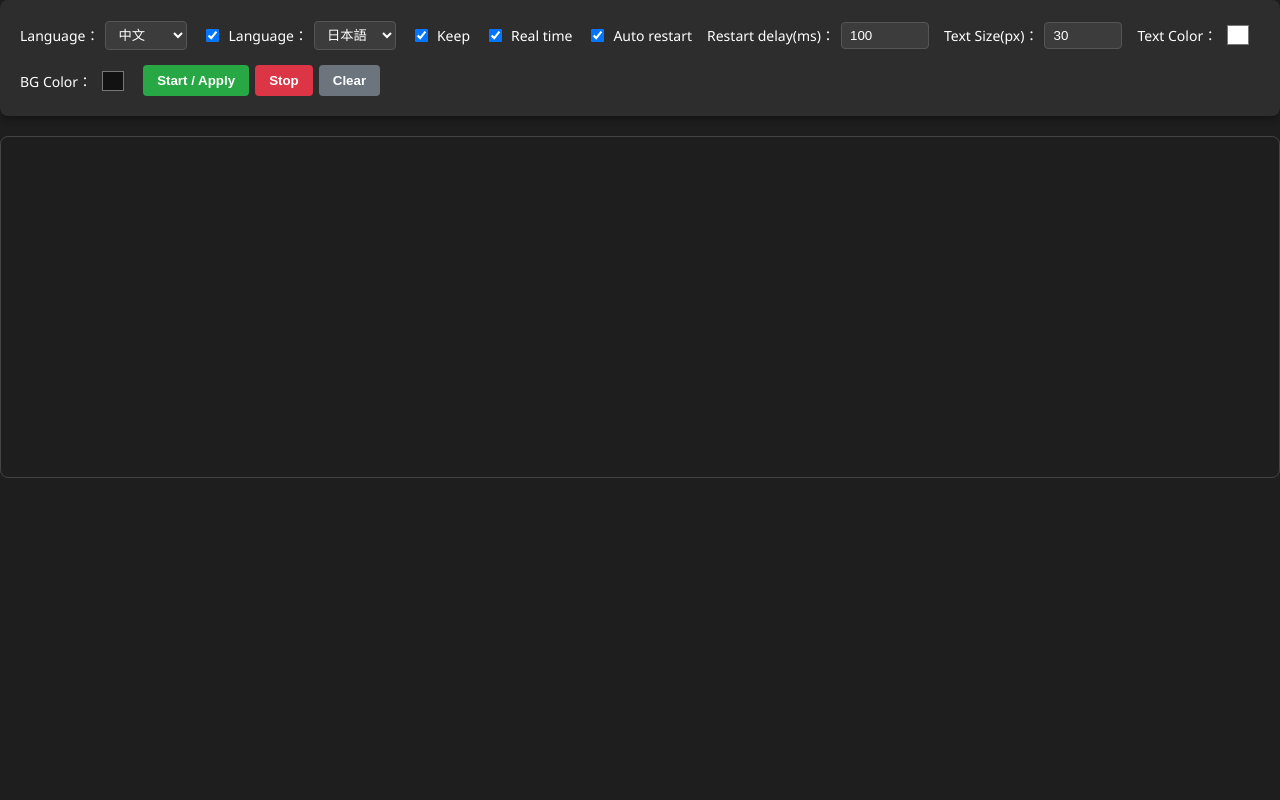
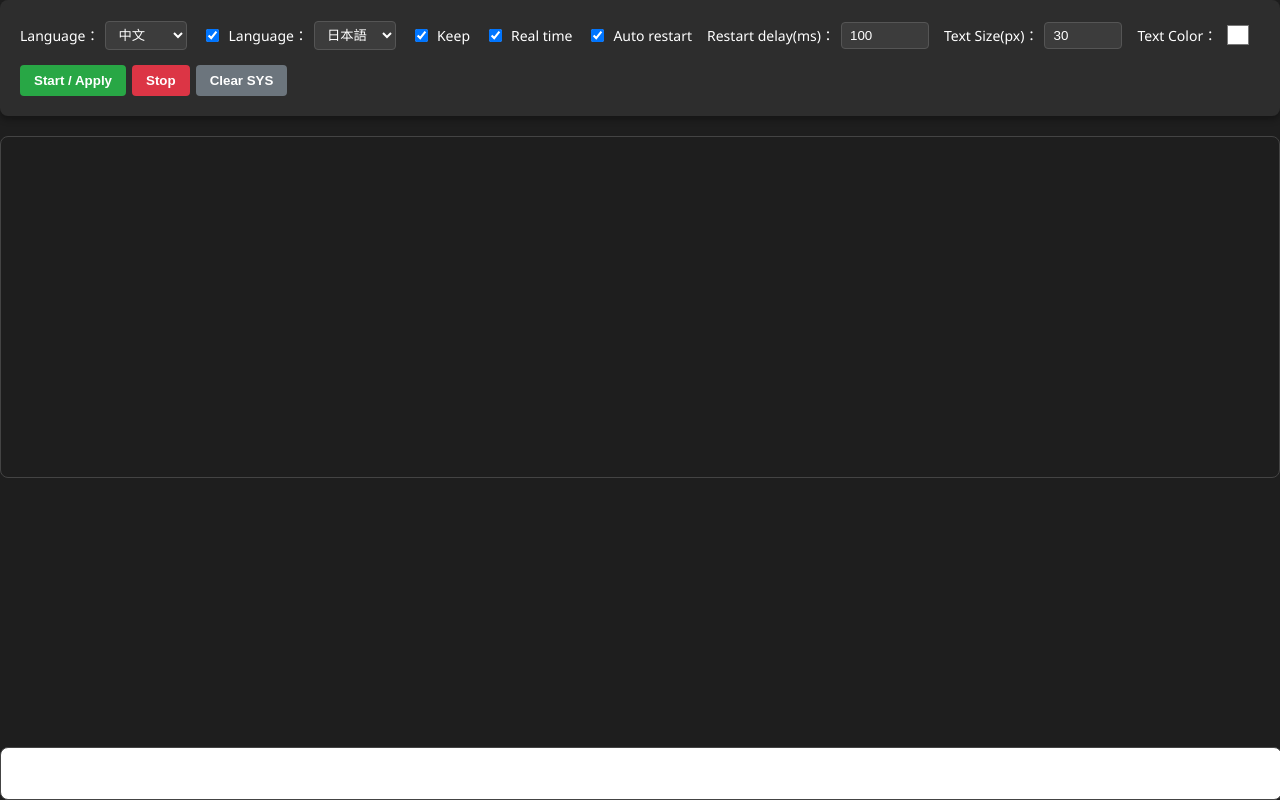
Before and after one commit to kanowu/STT, a plain HTML site: page index.html in a window 1280 px wide. Drawn offline with Linux system fonts and the light colour scheme.

Commit message:
[FEATURE] modify subtitle style

```diff
--- a/index.html
+++ b/index.html
@@ -80,7 +80,9 @@
             bottom: 0;
             position: fixed;
             width: 100vw;
-            background-color: #1e1e1e !important;
+            background-color: #ffffff !important;
+            border-radius: 8px;
+            border: 1px solid #444;
         }
 
         .interim-text {
@@ -145,15 +147,15 @@
             <input type="color" id="text-color" value="#ffffff">
         </div>
 
-        <div class="control-group">
+        <!-- <div class="control-group">
             <label for="bg-color">BG Color：</label>
             <input type="color" id="bg-color" value="#121212">
-        </div>
+        </div> -->
 
         <div class="control-group">
             <button id="btn-start">Start / Apply</button>
             <button id="btn-stop">Stop</button>
-            <button id="btn-clear">Clear</button>
+            <button id="btn-clear">Clear SYS</button>
         </div>
     </div>
 
```
